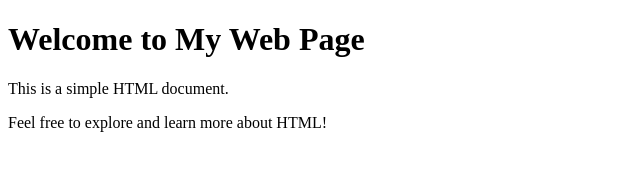
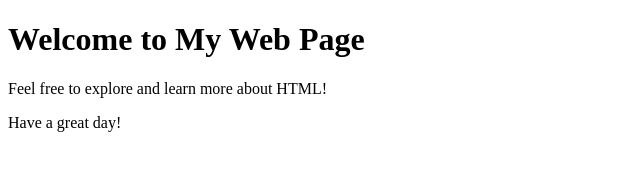
Before and after one commit to Aisaraphorn18/week04, a plain HTML site: page index.html in a window 1280 px wide. Shown: the whole page, without its empty margins (0-640 px from the left). Drawn offline with Linux system fonts and the light colour scheme.

Commit message:
Update title ,delete header1, add paragrahp

```diff
--- a/index.html
+++ b/index.html
@@ -1,11 +1,11 @@
 <!DOCTYPE html>
 <html>
     <head>
-        <title>Basic Git</title>
+        <title>Basic Git with Vscode</title>
     </head>
     <body>
         <h1>Welcome to My Web Page</h1>
-        <p>This is a simple HTML document.</p>
         <p>Feel free to explore and learn more about HTML!</p>
+        <p>Have a great day!</p>
     </body>
 </html>
```
